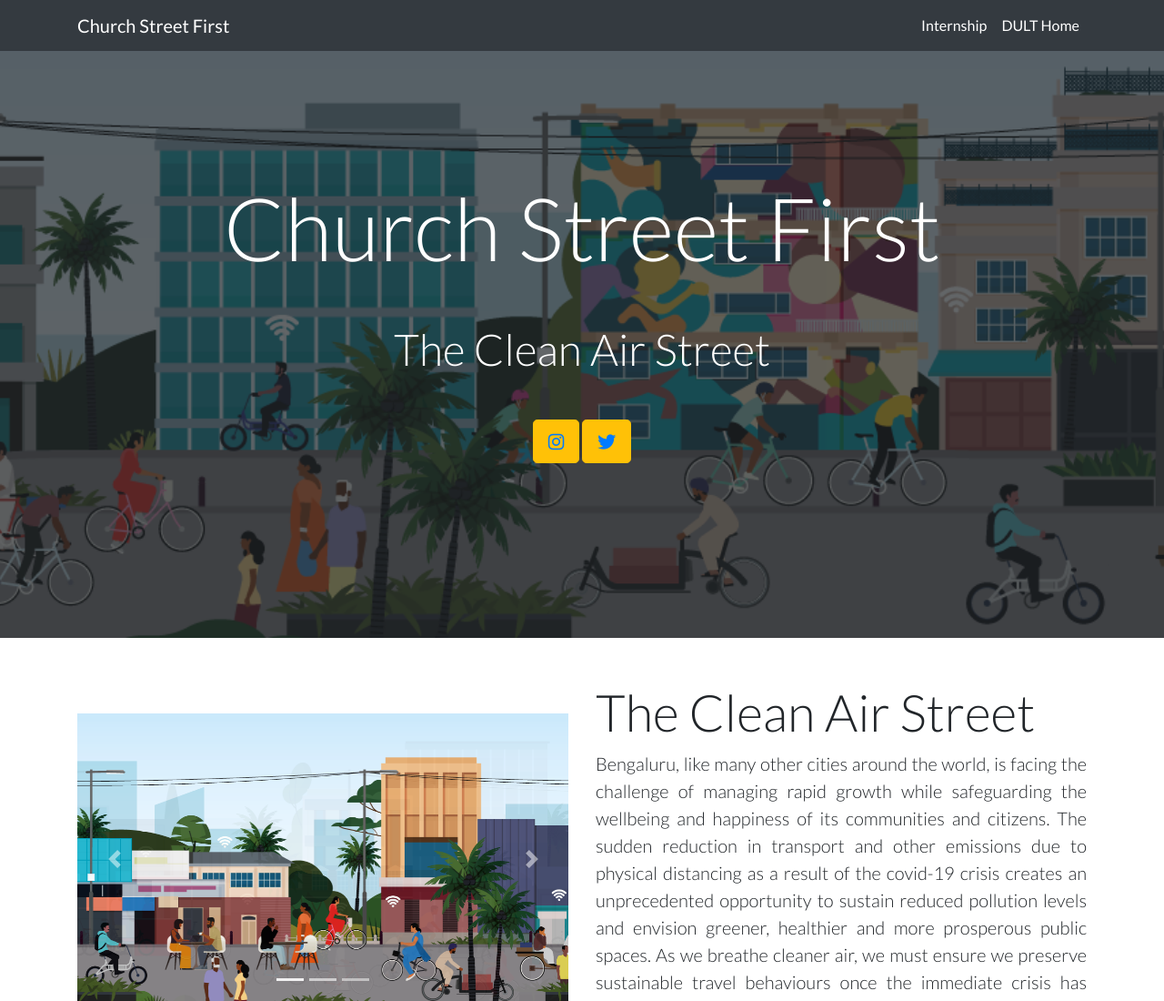
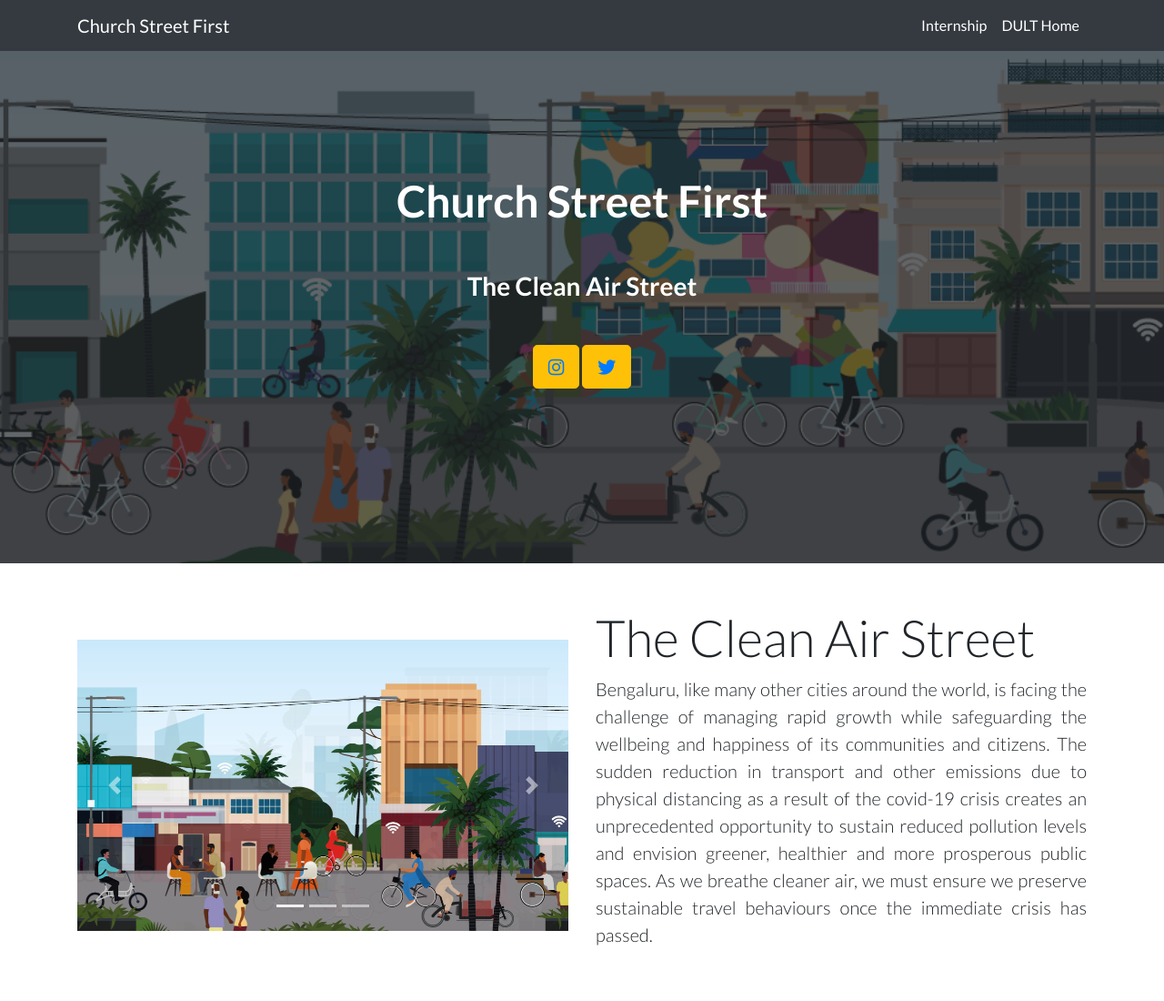
Before and after one commit to urbanmorph/cas, a website: page index.html in a window 1280 px wide. Shown: the top 1100 px of the page at 91% size. Drawn offline with nearby package versions, Linux system fonts and the light colour scheme.

Commit message:
Update index.html

```diff
--- a/index.html
+++ b/index.html
@@ -52,8 +52,8 @@
     <div class="container">
       <div class="row">
         <div class="col-xl-9 mx-auto">
-          <h3 class="mb-5 display-1">Church Street First</h1>
-          <h1 class="mb-5 display-3">The Clean Air Street</h1>
+          <h1 class="mb-5">Church Street First</h1>
+          <h3 class="mb-5">The Clean Air Street</h1>
 			<a class="btn btn-lg btn-rounded btn-warning" type="button" role="button" href="https://www.instagram.com/cleanairstreet/" target="_blank">
 				<i class="fab fa-instagram text-primary"></i>
 			</a>
```
